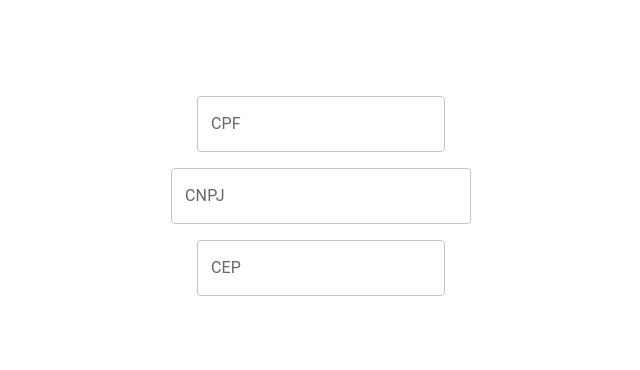
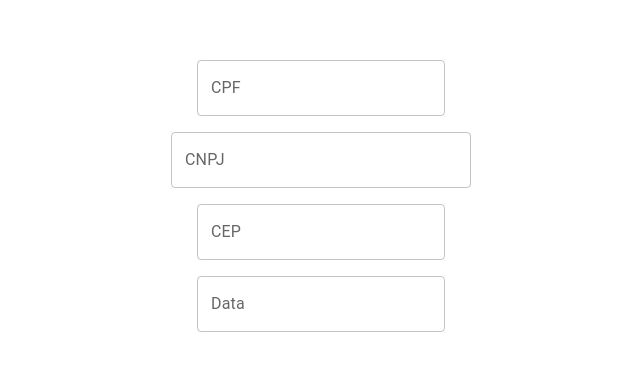
Before and after one commit to FelipeBritoSP10/react-mui-masked-inputs, a React (Vite) app: page / in a window 1280 px wide. Shown: the part 204-574 px from the top of the page, without its empty margins (319-959 px from the left). Built offline with nearby package versions, Linux system fonts and the light colour scheme.

Commit message:
Implementação do campo de data

```diff
--- a/src/App.jsx
+++ b/src/App.jsx
@@ -3,11 +3,13 @@ import { Box, Stack } from "@mui/material";
 import CPFInput from "./Components/Cpfinput";
 import CnpjInput from "./Components/CNPJInput";
 import CEPInput from "./Components/CEPInput";
+import DateInput from "./Components/DateInput";
 
 function App() {
   const [cpf, setCpf] = useState("");
   const [cnpj, setCnpj] = useState("");
   const [cep, setCep] = useState("");
+  const [date, setDate] = useState("");
 
   return (
     <Box
@@ -24,6 +26,7 @@ function App() {
         <CPFInput value={cpf} onChange={setCpf} />
         <CnpjInput value={cnpj} onChange={setCnpj} />
         <CEPInput value={cep} onChange={setCep}/>
+        <DateInput value={date} onChange={setDate}/>
       </Stack>
     </Box>
   );
--- a/src/Components/DateInput.jsx
+++ b/src/Components/DateInput.jsx
@@ -0,0 +1,30 @@
+import React, { useEffect, useRef } from "react";
+import { TextField, Box } from "@mui/material";
+import IMask from "imask";
+
+const DateInput = ({ value, onChange }) => {
+    const inputRef = useRef(null);
+
+    useEffect(() => {
+        if (inputRef.current) {
+          const mask = IMask(inputRef.current, {
+            mask: "00/00/0000",
+          });
+
+          mask.on("accept", () => onChange(mask.value));
+        }
+      }, [onChange]);
+
+      return (
+        <Box display="flex" justifyContent="center" mt={5}>
+          <TextField
+            label="Data"
+            variant="outlined"
+            inputRef={inputRef}
+            defaultValue={value}
+          />
+        </Box>
+      );
+    };
+
+export default DateInput;
```
